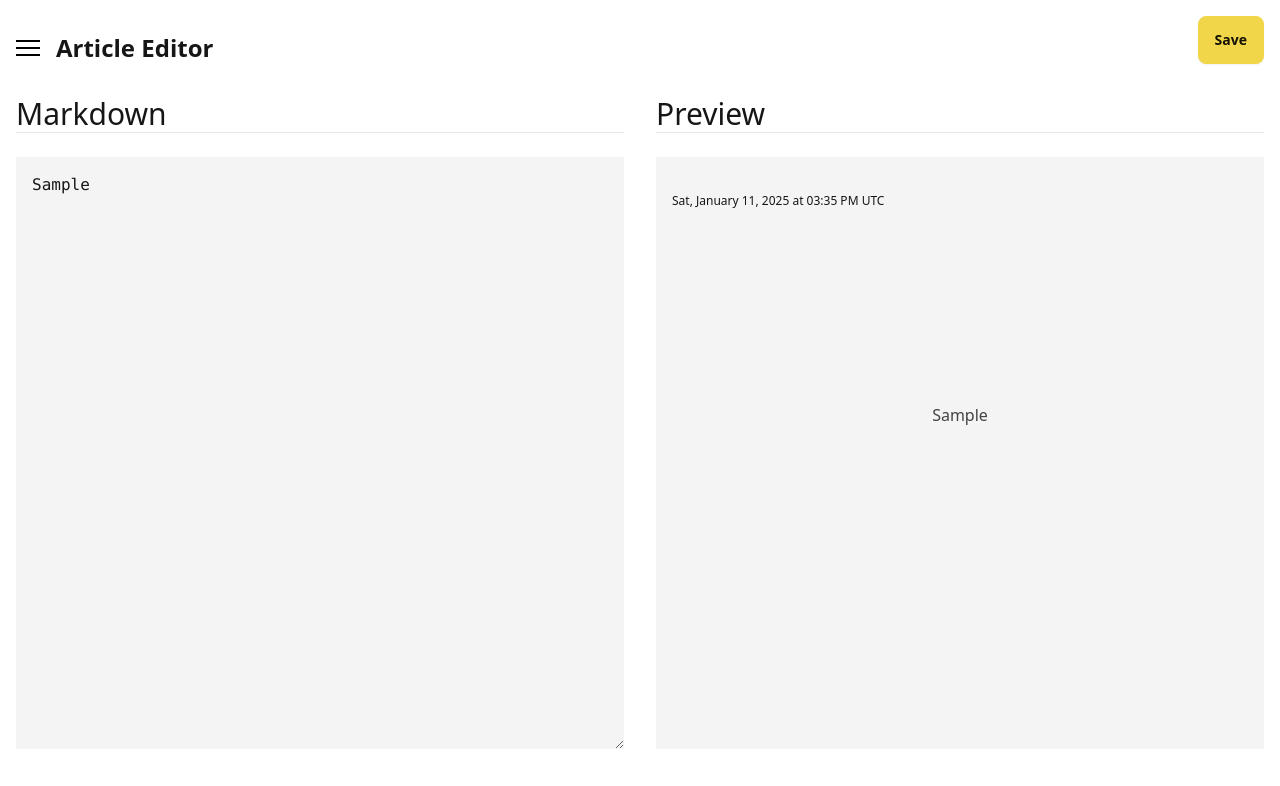
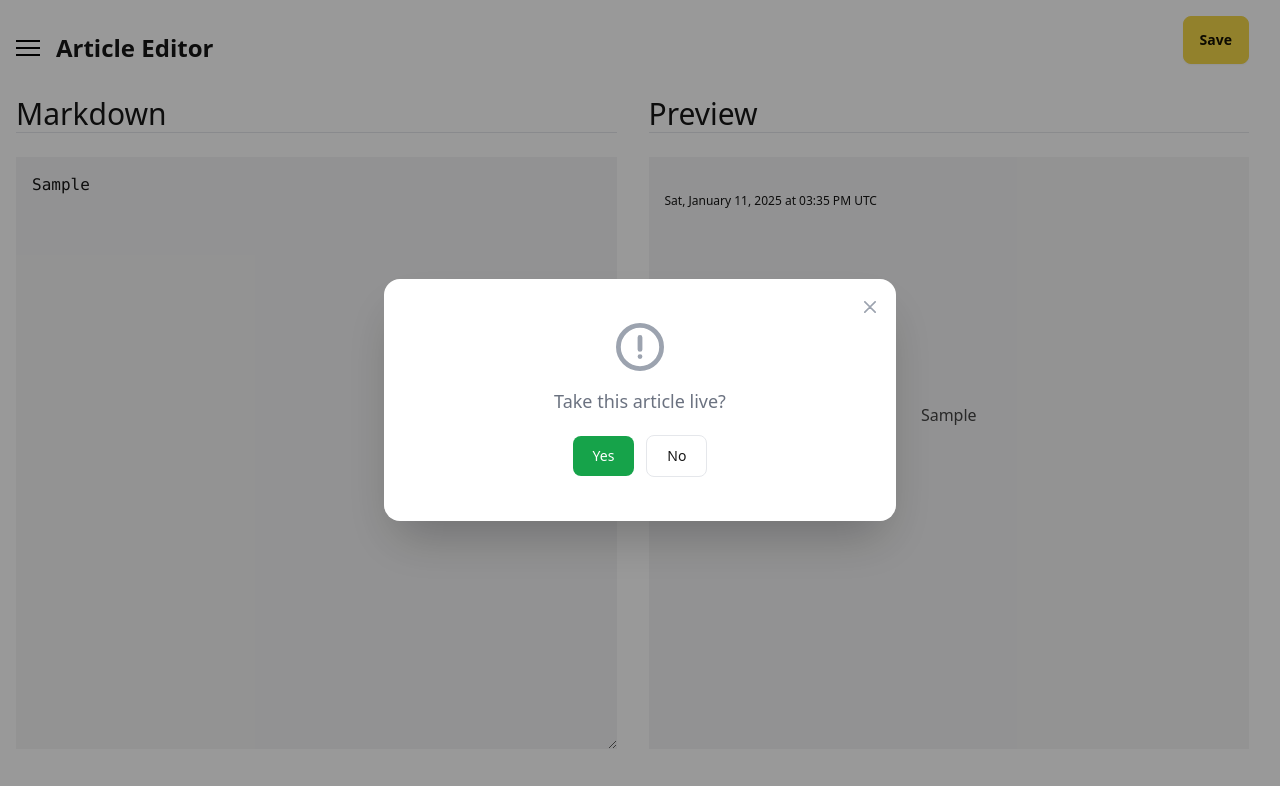
Before and after one commit to AdrianeTroyRoa/XuElecomSite_Frontend-Admin, a Nuxt app: page /articles/edit/1 in a window 1280 px wide. Both pictures are taken after typing "Sample" into the empty fields and a click on the button "Save". Shown: the top 786 px of the page. Built offline with nearby package versions, Linux system fonts and the light colour scheme; no server answers; the database is empty.

Commit message:
feat: enabled shift from live to draft and vice versa when saving articles

```diff
--- a/pages/articles/edit/[id].vue
+++ b/pages/articles/edit/[id].vue
@@ -3,7 +3,11 @@
     <div class="flex-1">
       <Sidebar title="Article Editor" />
     </div>
-    <button class="btn btn-secondary flex-none" @click="showInputtedContent">
+    <button
+      class="btn btn-secondary flex-none"
+      @click="showInputtedContent"
+      onclick="document.getElementById('popup-modal').showModal()"
+    >
       Save
     </button>
   </div>
@@ -37,6 +41,71 @@
       </div>
     </div>
   </div>
+
+  <dialog class="modal" id="popup-modal">
+    <div class="modal-box">
+      <form method="dialog">
+        <button
+          type="button"
+          class="absolute top-3 end-2.5 text-gray-400 bg-transparent hover:bg-gray-200 hover:text-gray-900 rounded-lg text-sm w-8 h-8 ms-auto inline-flex justify-center items-center"
+          data-modal-hide="popup-modal"
+        >
+          <svg
+            class="w-3 h-3"
+            aria-hidden="true"
+            xmlns="http://www.w3.org/2000/svg"
+            fill="none"
+            viewBox="0 0 14 14"
+          >
+            <path
+              stroke="currentColor"
+              stroke-linecap="round"
+              stroke-linejoin="round"
+              stroke-width="2"
+              d="m1 1 6 6m0 0 6 6M7 7l6-6M7 7l-6 6"
+            />
+          </svg>
+          <span class="sr-only">Close modal</span>
+        </button>
+        <div class="p-4 md:p-5 text-center">
+          <svg
+            class="mx-auto mb-4 text-gray-400 w-12 h-12"
+            aria-hidden="true"
+            xmlns="http://www.w3.org/2000/svg"
+            fill="none"
+            viewBox="0 0 20 20"
+          >
+            <path
+              stroke="currentColor"
+              stroke-linecap="round"
+              stroke-linejoin="round"
+              stroke-width="2"
+              d="M10 11V6m0 8h.01M19 10a9 9 0 1 1-18 0 9 9 0 0 1 18 0Z"
+            />
+          </svg>
+          <h3 class="mb-5 text-lg font-normal text-gray-500">
+            Take this article live?
+          </h3>
+          <button
+            data-modal-hide="popup-modal"
+            type="button"
+            class="text-white bg-green-600 hover:bg-green-800 font-medium rounded-lg text-sm inline-flex items-center px-5 py-2.5 text-center"
+            @click="updateStatus(true)"
+          >
+            Yes
+          </button>
+          <button
+            data-modal-hide="popup-modal"
+            type="button"
+            class="py-2.5 px-5 ms-3 text-sm font-medium text-gray-900e bg-white rounded-lg border border-gray-200 hover:bg-gray-100 hover:text-blue-700 focus:z-10 focus:ring-4 focus:ring-gray-100"
+            @click="updateStatus(false)"
+          >
+            No
+          </button>
+        </div>
+      </form>
+    </div>
+  </dialog>
 </template>
 
 <script setup lang="ts">
@@ -106,4 +175,23 @@ const renderMarkdown = computed(() =>
 function showInputtedContent() {
   console.log(markdownContent.value);
 }
+
+//saving edits
+const router = useRouter();
+const status = ref(false);
+
+function updateStatus(val) {
+  status.value = val;
+  submitEdits();
+}
+
+async function submitEdits() {
+  const { data, error } = await supabase
+    .from("Posts")
+    .update({ content: markdownContent.value, status: status.value })
+    .eq("id", route.params.id);
+  if (error) console.error("❌ failed to edit content");
+  else console.info("✅ successfully edited");
+  router.push("/articles");
+}
 </script>
```
